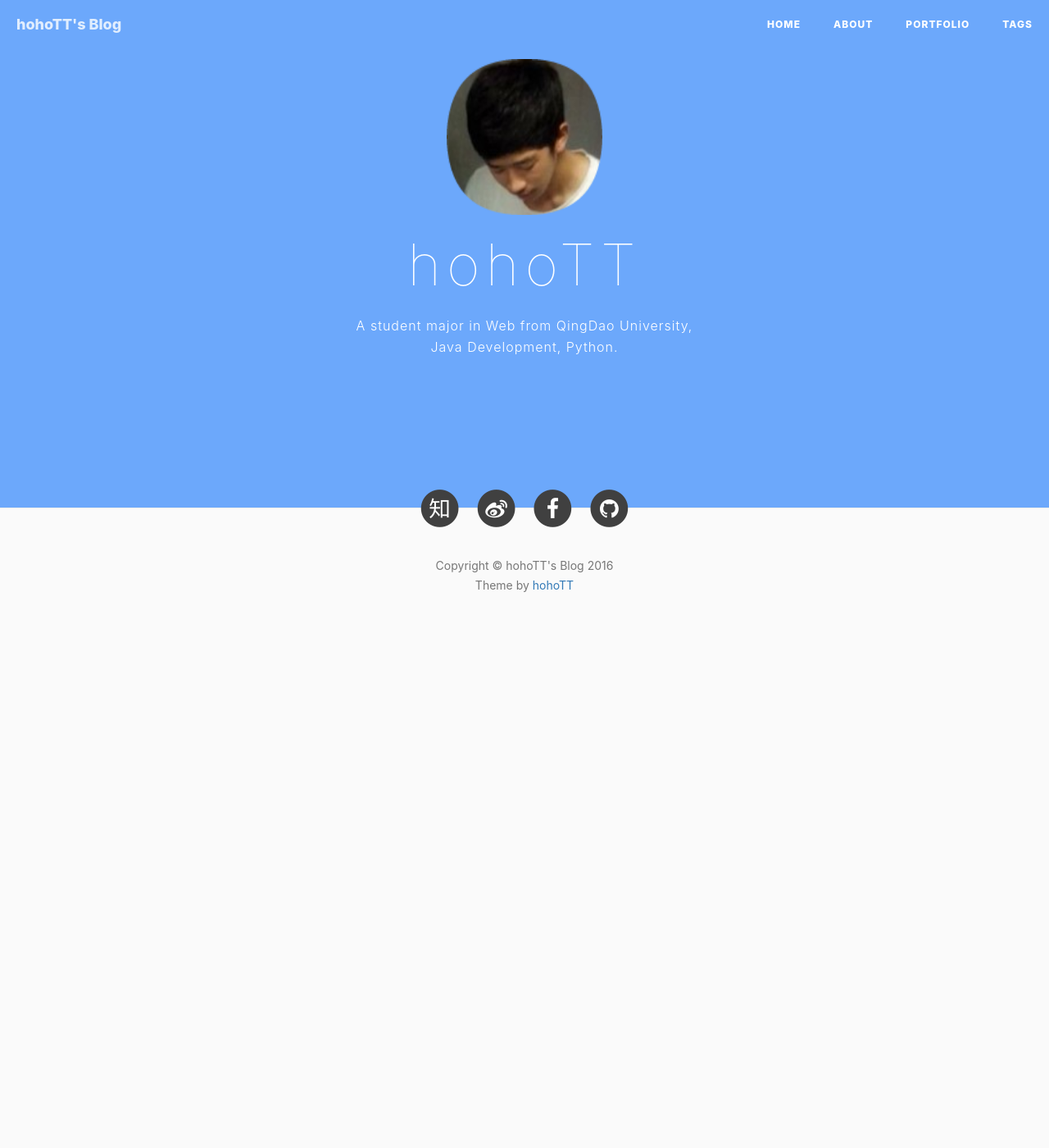
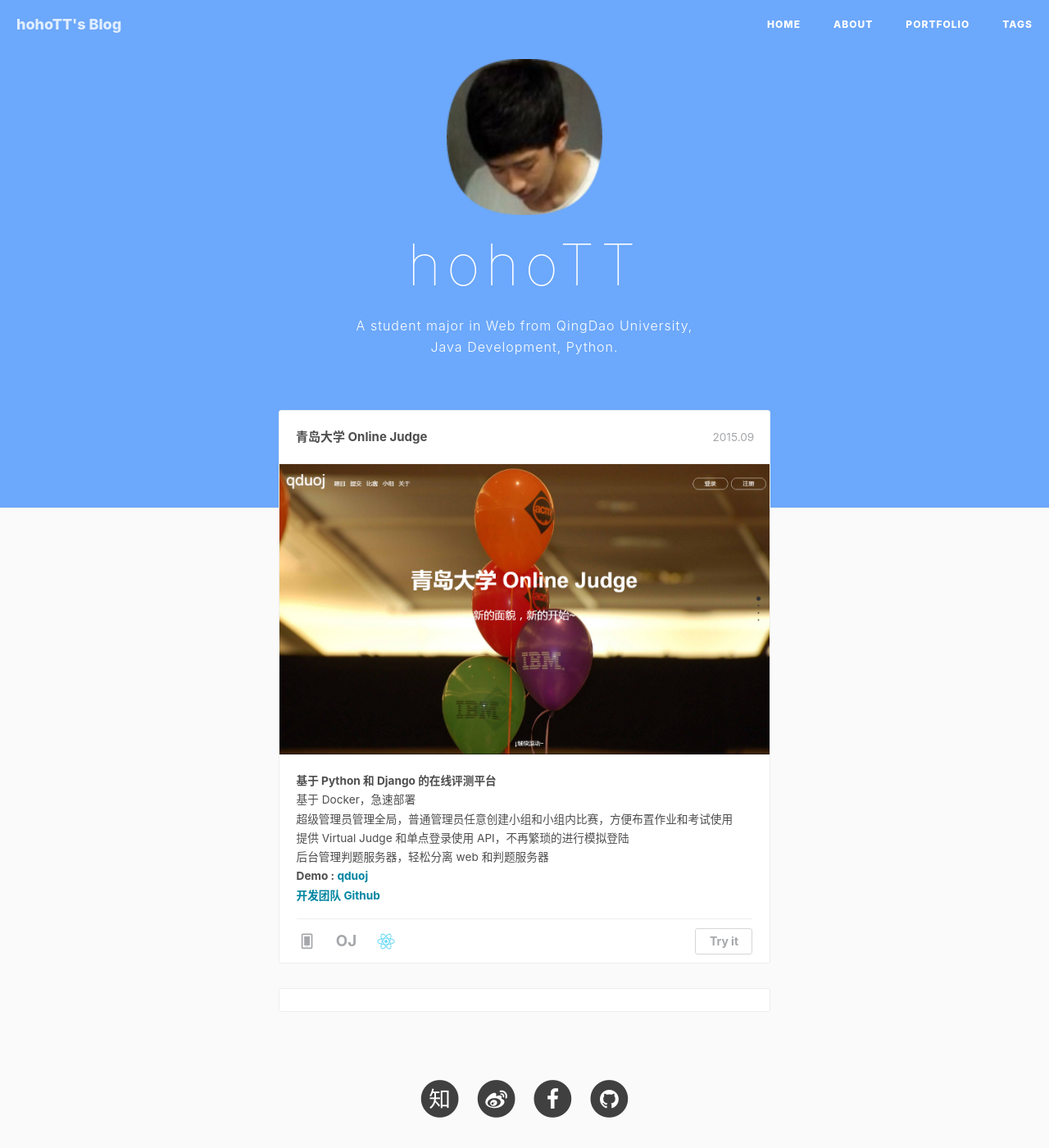
Before and after one commit to hohoTT/hohott.github.com, a Jekyll site: the page built from portfolio/index.html, in a window 1280 px wide and 1400 px high. Shown: the whole window at 82% size. Built offline with Jekyll 4.4.1, drawn with Linux system fonts in a browser that asks for light colours; nearby versions of some CDN libraries; comment, search, counter and statistics services are not loaded.

Commit message:
添加portfolio

```diff
--- a/portfolio/index.html
+++ b/portfolio/index.html
@@ -23,21 +23,28 @@ layout: default
 			</header>
 			<div class="main">
 				<ul class="cbp_tmtimeline">
-					<!--
+
 					<li>
 						<div class="cbp_tmlabel">
-							<h2 id="boxoffice">BoxOffice @Wepiao</h2>
+							<h2 id="boxoffice">青岛大学 Online Judge</h2>
 							<time>2015.09</time>
-							<img src="images/work-wepiao-bo.jpg">
+							<img src="images/qduoj.png">
 							<ul>
 								<li>
-									Wepiao Boxoffice app provides huge amounts of data and visualization of movies and cinemas including times, box office, attendance, ranking with a real-time analyzing back-end, which available on Web, iOS and Android.<br> As the <b>Lead Front-end Developer this project</b>, we built this app in the <a href="https://en.wikipedia.org/wiki/Single-page_application">Single-page Application Model</a> to provide a more fluid user experience with awesome <a href="http://facebook.github.io/react/">React.js</a>
+									<b>基于 Python 和 Django 的在线评测平台</b><br>
+									基于 Docker，急速部署<br>
+									超级管理员管理全局，普通管理员任意创建小组和小组内比赛，方便布置作业和考试使用<br>
+									提供 Virtual Judge 和单点登录使用 API，不再繁琐的进行模拟登陆<br>
+									后台管理判题服务器，轻松分离 web 和判题服务器<br>
+									<b>Demo : </b><a target="_blank" href="https://qduoj.com"><b>qduoj</b></a><br>
+									<a target="_blank" href="https://github.com/QingdaoU/OnlineJudge/wiki/dev-team"><b>开发团队 </b></a>
+									<a target="_blank" href="https://github.com/QingdaoU/OnlineJudge"><b>Github  </b></a>
 								</li>
 								<li class="skill">
 									<span class="cbp_tmicon-phone"></span>
-									<span><b>JS</b></span>
+									<span><b>OJ</b></span>
 									<span class="i-react"></span>
-									<span class="link"><a target="_blank" href="http://piaofang.wepiao.com">Try it</a></span>
+									<span class="link"><a target="_blank" href="https://qduoj.com">Try it</a></span>
 								</li>
 							</ul>
 						</div>
@@ -58,7 +65,6 @@ layout: default
 						</div>
 					</li>
 					{% endif %}
-					-->
 				</ul>
 			</div>
 		</div>
```
Also changed, not shown: portfolio/images/qduoj.png (added).
